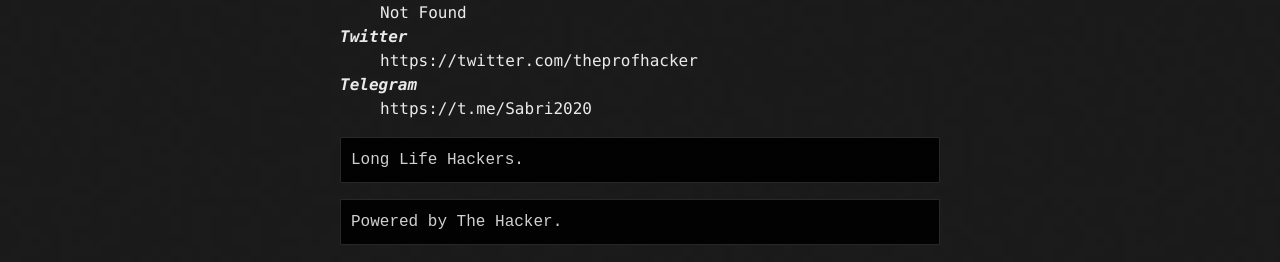
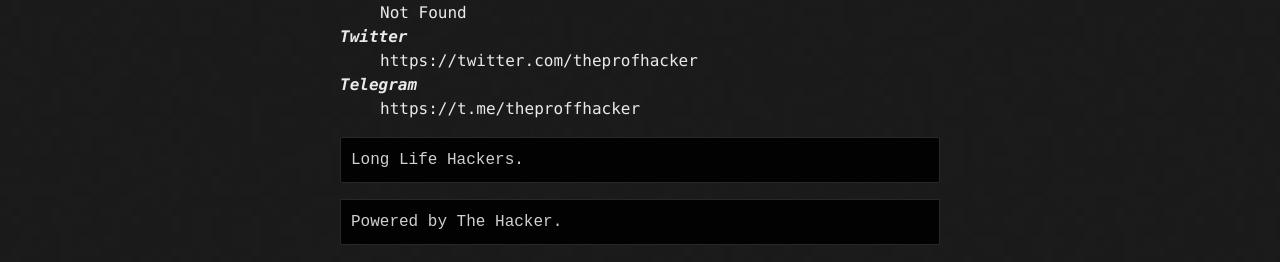
Before and after one commit to theprofhacker/thehacker, a Jekyll site: the page built from index.md, in a window 1280 px wide. Shown: the part 1119-1381 px from the top of the page. Built offline with Jekyll 4.4.1, drawn with Linux system fonts in a browser that asks for light colours; part of the change alters nothing that is shown.

Commit message:
Update index.md

````diff
--- a/index.md
+++ b/index.md
@@ -26,7 +26,7 @@ layout: default
 <dt>Twitter</dt>
 <dd>https://twitter.com/theprofhacker</dd>
 <dt>Telegram</dt>
-  <dd>https://t.me/Sabri2020</dd>
+  <dd>https://t.me/theproffhacker</dd>
 </dl>
 
 ```
````
